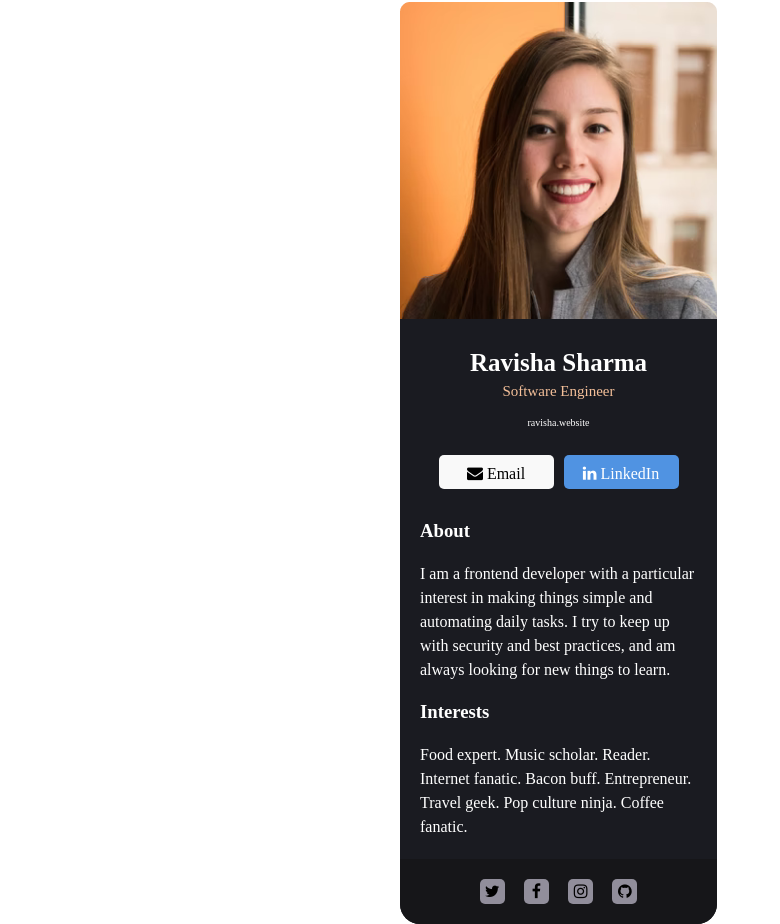
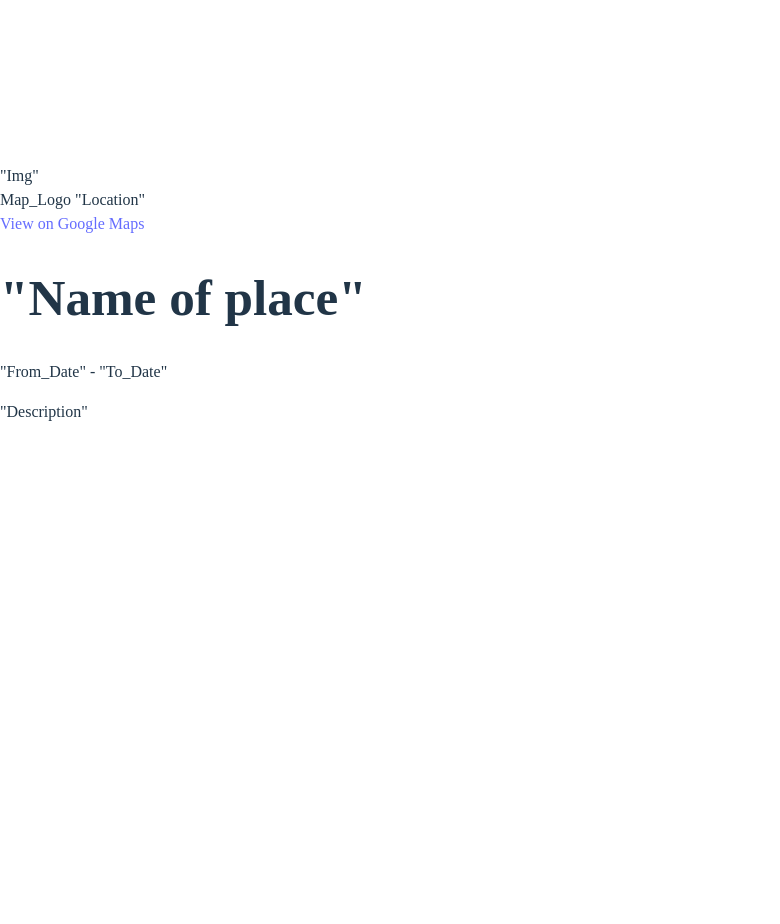
Before and after one commit to ravisha7feb/scrimba-react, a React (Vite) app: page / in a window 1280 px wide. Shown: the part 98-1022 px from the top of the page, without its empty margins (0-780 px from the left). After the commit the page ends 800 px from the top, so only its background shows below. Built offline with nearby package versions, Linux system fonts and the light colour scheme.

Commit message:
files cut pasted

```diff
--- a/src/App.jsx
+++ b/src/App.jsx
@@ -1,17 +1,12 @@
-
-import Header from './components/Header';
-import Socials from './components/Socials';
-import Info from './components/Info';
-import Footer from './components/Footer';
 import "../style.css";
+import BusinessCard from "./components/Business_card/Business_Card";
+import TravelJournal from "./components/Travel_Journal/Travel_Journal";
 
 function App(){
     return (
-        <div className="card">
-            <Header />
-            <Socials />
-            <Info />
-            <Footer />
+        <div className="app">
+            {/* <BusinessCard /> */}
+            <TravelJournal />
         </div>
     )
 }
--- a/src/components/Footer.jsx
+++ /dev/null
@@ -1,14 +0,0 @@
-import React from 'react';
-const social = ["T", "F", "I", "G"]
-export default function Footer(){
-    return (
-        <div className="footer">
-
-            <a href="#" className="fa fa-twitter" />
-            <a href="#" className="fa fa-facebook" />
-            <a href="#" className="fa fa-instagram"/>
-            <a href="#" className="fa fa-github" />
-
-        </div>
-    );
-}
--- a/src/components/Header.jsx
+++ /dev/null
@@ -1,12 +0,0 @@
-import React from 'react';
-
-export default function Header(){
-    return (
-        <div className="header">
-            <img className="pic" src="src/images/profile_photo.png" />
-            <div className="name">Ravisha Sharma</div>
-            <div className="designation">Software Engineer</div>
-            <div className="website">ravisha.website</div>
-        </div>
-    )
-}
--- a/src/components/Info.jsx
+++ /dev/null
@@ -1,16 +0,0 @@
-import React from 'react';
-
-export default function Info(){
-    return (
-        <div className="info">
-            <div className="about" >
-                <h3>About</h3>
-                <p>I am a frontend developer with a particular interest in making things simple and automating daily tasks. I try to keep up with security and best practices, and am always looking for new things to learn.</p>
-            </div>
-            <div className="interests" >
-                <h3>Interests</h3>
-                <p>Food expert. Music scholar. Reader. Internet fanatic. Bacon buff. Entrepreneur. Travel geek. Pop culture ninja. Coffee fanatic.</p>
-            </div>
-        </div>
-    )
-}
--- a/src/components/Socials.jsx
+++ /dev/null
@@ -1,16 +0,0 @@
-import React from 'react';
-
-export default function Socials(){
-    return (
-        <div className="socials">
-            <a href="#">
-            <button>
-            <div className="fa fa-envelope">    Email </div>
-            </button > </a>
-            <a href="#">
-            <button style={{background: "#5093E2"}}>
-            <div className="fa fa-linkedin">    LinkedIn </div>
-            </button> </a>
-        </div>
-    )
-}
--- a/style.css
+++ b/style.css
@@ -1,75 +1,4 @@
 * {
-    box-sizing: border-box;
+
     font-family: Inter sans-serif;
-
 }
-/*card */
-.card{
-    margin: 100px 0px 0px 400px;
-    border-radius: 20px;
-    width: 317px;
-    background: #1A1B21;
-}
-/*header*/
-.header {
-    text-align: center;
-    color: #FFFFFF;
-    border-radius: inherit;
-}
-.header > .name {
-    margin-top: 25px;
-    font-weight: 700;
-    font-size: 25px;
-}
-.header > .designation{
-    color: #F3BF99;
-    font-size: 15px;
-    margin-top: 4px;
-}
-.header > .website {
-    font-size: 10px;
-    margin-top: 8px;
-}
-/*socials*/
-.socials{
-    margin: auto;
-    margin-top: 20px;
-    width: 250px;
-    display: flex;
-    justify-content: space-around;
-}
-.socials > a > button{
-   width: 115px;
-   height: 34px;
-   border: none;
-   border-radius: 5px;
-}
-.socials > a .fa-linkedin{
-    color: white;
-}
-/*info*/
-.info{
-    color: white;
-    margin: 20px;
-    margin-top: 30px;
-}
-/*footer*/
-.footer{
-    background-color: #161619;
-    padding: 20px 70px 20px 70px;
-    display: flex;
-    justify-content: space-around;
-    border-bottom-left-radius: inherit;
-    border-bottom-right-radius: inherit;
-}
-.footer > a{
-    text-decoration: none;
-    color: black;
-    background: #918E9B;
-    width: 25px;
-    height: 25px;
-    text-align: center;
-    line-height: 25px;
-    border: hidden;
-    border-radius: 5px;
-}
```
Also changed, not shown: src/App.css (deleted).
